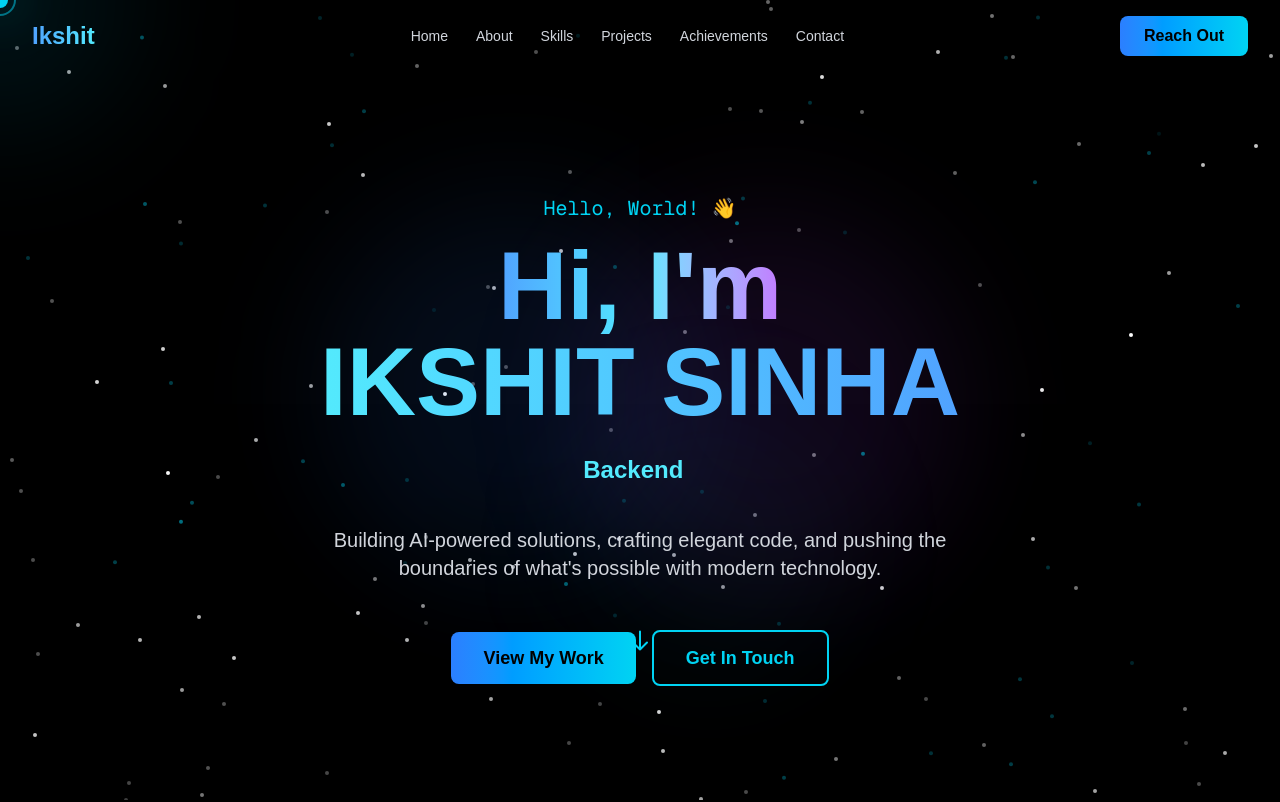
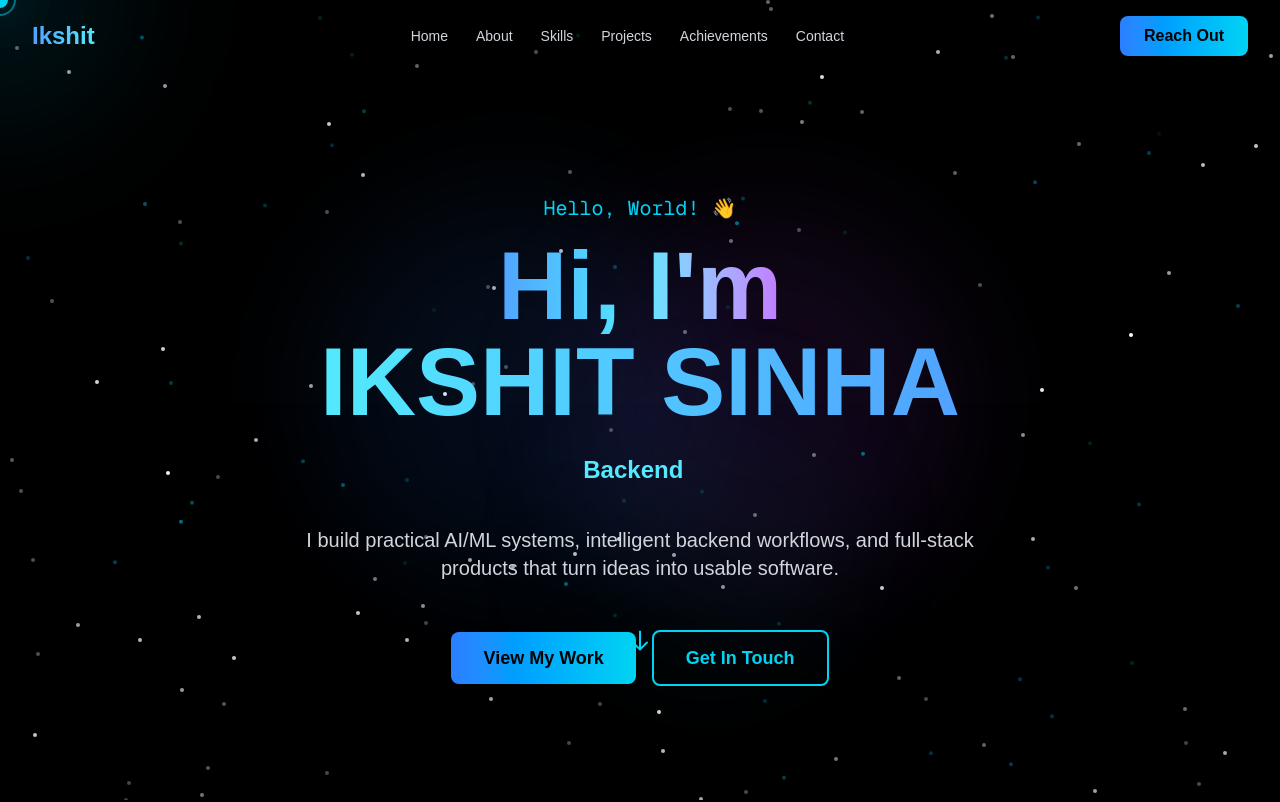
Before and after one commit to IKSHITSINHA77/PROFILE_IKSHIT, a Next.js app: page / in a window 1280 px wide. Shown: the top 802 px of the page. Built offline with nearby package versions, Linux system fonts and the light colour scheme.

Commit message:
Polish portfolio Hero.tsx

```diff
--- a/src/components/Hero/Hero.tsx
+++ b/src/components/Hero/Hero.tsx
@@ -9,30 +9,24 @@ export default function Hero() {
   return (
     <section
       id="home"
-      className="relative w-full h-screen flex items-center justify-center overflow-hidden pt-20"
+      className="relative w-full min-h-screen flex items-center justify-center overflow-hidden pt-20"
     >
-      {/* Background */}
       <HeroBackground />
 
-      {/* Content */}
       <motion.div
         className="relative z-10 text-center max-w-4xl mx-auto px-4"
         initial="initial"
         animate="animate"
         variants={{
           animate: {
-            transition: {
-              staggerChildren: 0.2,
-            },
+            transition: { staggerChildren: 0.2 },
           },
         }}
       >
-        {/* Main greeting */}
         <motion.div variants={fadeInUp}>
           <p className="text-cyan-400 text-lg md:text-xl font-mono mb-4">Hello, World! 👋</p>
         </motion.div>
 
-        {/* Main title */}
         <motion.h1
           variants={fadeInUp}
           className="text-5xl md:text-7xl lg:text-8xl font-bold mb-6"
@@ -46,60 +40,47 @@ export default function Hero() {
           </span>
         </motion.h1>
 
-        {/* Typing animation */}
         <motion.div variants={fadeInUp} className="mb-8">
           <TypingText />
         </motion.div>
 
-        {/* Description */}
         <motion.p
           variants={fadeInUp}
           className="text-gray-300 text-lg md:text-xl max-w-2xl mx-auto mb-12"
         >
-          Building AI-powered solutions, crafting elegant code, and pushing the boundaries of what's
-          possible with modern technology.
+          I build practical AI/ML systems, intelligent backend workflows, and full-stack products
+          that turn ideas into usable software.
         </motion.p>
 
-        {/* CTA Buttons */}
         <motion.div
           variants={fadeInUp}
           className="flex flex-col sm:flex-row gap-4 justify-center items-center"
         >
-          <motion.button
+          <motion.a
+            href="#projects"
             whileHover={{ scale: 1.05, boxShadow: '0 0 30px rgba(34, 211, 238, 0.5)' }}
             whileTap={{ scale: 0.95 }}
             className="px-8 py-3 rounded-lg bg-gradient-to-r from-blue-500 to-cyan-400 text-black font-bold text-lg transition-all duration-200"
           >
             View My Work
-          </motion.button>
-          <motion.button
+          </motion.a>
+          <motion.a
+            href="#contact"
             whileHover={{ scale: 1.05, boxShadow: '0 0 30px rgba(34, 211, 238, 0.3)' }}
             whileTap={{ scale: 0.95 }}
             className="px-8 py-3 rounded-lg border-2 border-cyan-400 text-cyan-400 font-bold text-lg hover:bg-cyan-400/10 transition-all duration-200"
           >
             Get In Touch
-          </motion.button>
+          </motion.a>
         </motion.div>
 
-        {/* Scroll indicator */}
         <motion.div
           animate={{ y: [0, 10, 0] }}
           transition={{ duration: 1.5, repeat: Infinity }}
           className="absolute bottom-10 left-1/2 transform -translate-x-1/2 text-cyan-400"
         >
-          <svg
-            className="w-6 h-6"
-            fill="none"
-            stroke="currentColor"
-            viewBox="0 0 24 24"
-            xmlns="http://www.w3.org/2000/svg"
-          >
-            <path
-              strokeLinecap="round"
-              strokeLinejoin="round"
-              strokeWidth={2}
-              d="M19 14l-7 7m0 0l-7-7m7 7V3"
-            />
+          <svg className="w-6 h-6" fill="none" stroke="currentColor" viewBox="0 0 24 24">
+            <path strokeLinecap="round" strokeLinejoin="round" strokeWidth={2} d="M19 14l-7 7m0 0l-7-7m7 7V3" />
           </svg>
         </motion.div>
       </motion.div>
```
